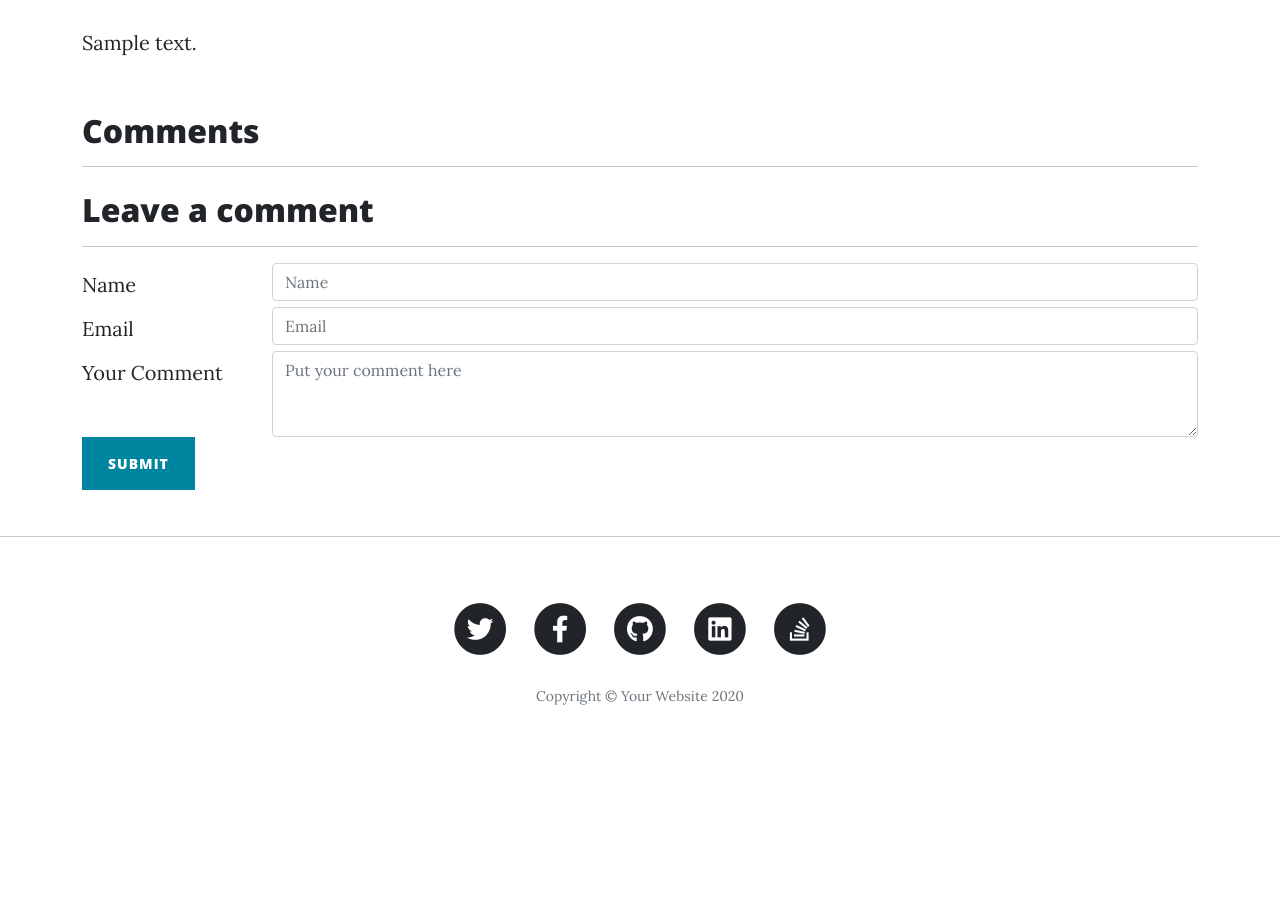
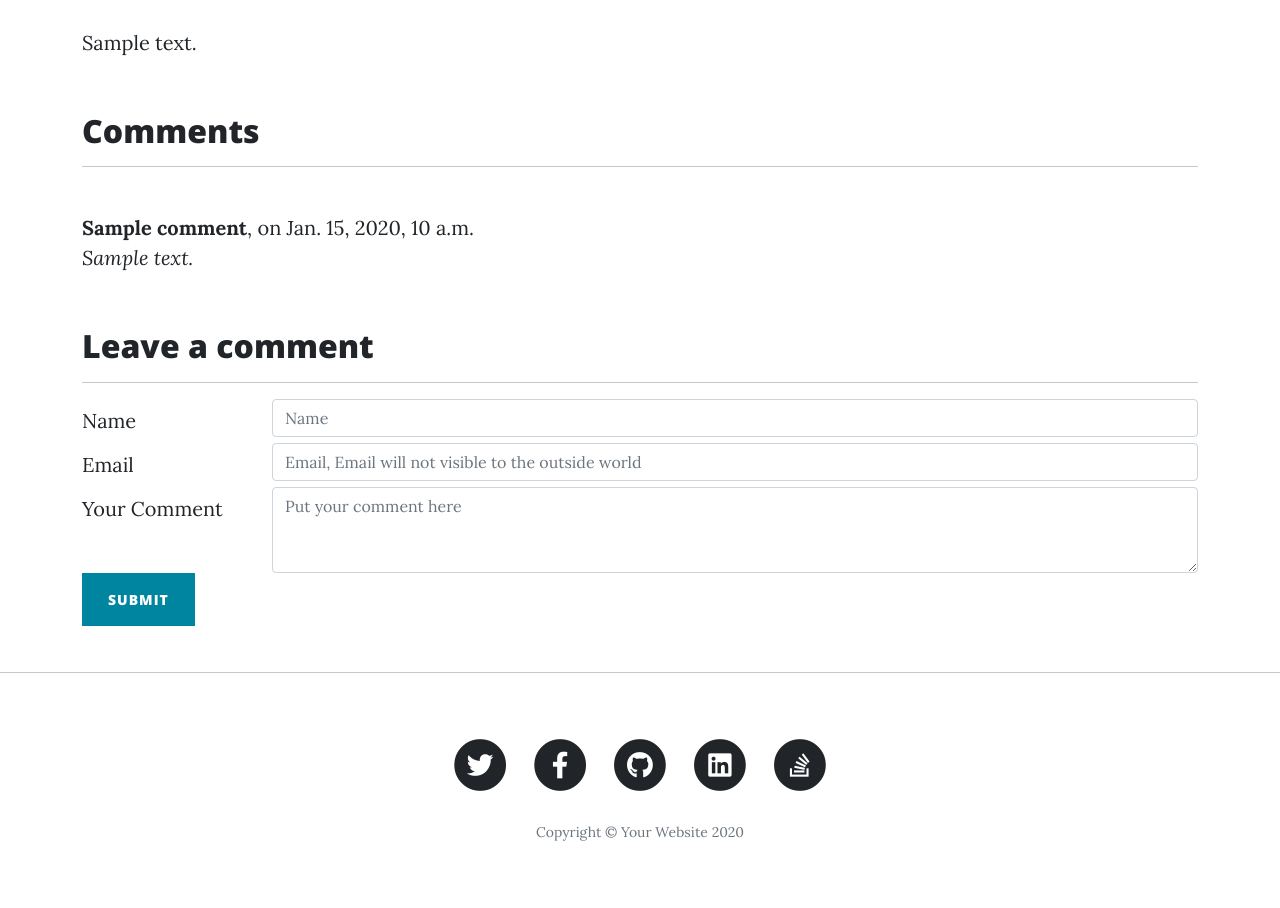
Before and after one commit to sharif-42/Personal_Website, a Django app: template templates/post-detail.html in a window 1280 px wide. Shown: the part 166-1074 px from the top of the page. Before the commit the page ends 871 px from the top, so only its background shows below. Run offline with Django 3.2, Linux system fonts and the light colour scheme; the template is opened without the code that fills it: values that come from a table or form of the project are taken from there, others are empty; tables that the repository leaves empty hold one stand-in row (values such as "Sample post"); some libraries are stand-ins or nearby versions.

Commit message:
Code modifeid for comment section

```diff
--- a/blog/rest_apis/urls.py
+++ b/blog/rest_apis/urls.py
@@ -1,8 +1,11 @@
 from django.urls import path
 
-from blog.rest_apis.views import HomeView, PostDetailView
+from blog.rest_apis.views import (
+    HomeView,
+    PostDetailView,
+)
 
 urlpatterns = [
     path('', HomeView.as_view(), name='home'),
-    path('<slug:slug>', PostDetailView.as_view(), name='post-detail'),
+    path('post/<uuid:post_uuid>/', PostDetailView.as_view(), name='post-detail'),
 ]
--- a/requirements.txt
+++ b/requirements.txt
@@ -1,6 +1,8 @@
 asgiref==3.3.4
 Django==3.2
+django-crispy-forms==1.11.2
 django-extensions==3.1.3
+djangorestframework==3.12.4
 Pillow==8.2.0
 psycopg2-binary==2.8.5
 pytz==2021.1
--- a/static_in_env/css/clean-blog.css
+++ b/static_in_env/css/clean-blog.css
@@ -408,3 +408,10 @@ footer .copyright {
   font-size: 16px;
   padding: 25px 35px;
 }
+
+.code{
+	font-size: 18px;
+	background: #b6b6b6;
+	padding: 20px ;
+	overflow: hidden;
+}
--- a/templates/base.html
+++ b/templates/base.html
@@ -7,7 +7,7 @@
     <meta charset="utf-8">
     <meta name="viewport" content="width=device-width, initial-scale=1, shrink-to-fit=no">
 
-    <title>{% block head_title %}{% endblock %}</title>
+    <title>{{object.title}}</title>
 
     <!-- Bootstrap core CSS -->
     <link href="https://cdn.jsdelivr.net/npm/bootstrap@5.0.0-beta1/dist/css/bootstrap.min.css" rel="stylesheet"
@@ -22,7 +22,7 @@
           rel='stylesheet' type='text/css'>
 
     <!-- Custom styles for this template -->
-    <link href="{% static 'css/clean-blog.min.css' %}" rel="stylesheet">
+    <link href="{% static 'css/clean-blog.css' %}" rel="stylesheet">
 
 </head>
 
--- a/templates/home.html
+++ b/templates/home.html
@@ -23,7 +23,7 @@
         <div class="col-lg-12 col-md-12 mx-auto">
             <div class="post-preview">
                 {% for post in posts %}
-                <a href="/{{post.slug}}">
+                <a href="/post/{{post.uuid}}/">
                     <h2 class="post-title">
                         {{post.title}}
                     </h2>
--- a/templates/post-detail.html
+++ b/templates/post-detail.html
@@ -1,5 +1,6 @@
 {% extends 'base.html' %}
 {% load static %}
+{% load crispy_forms_tags %}
 {% block head_title %}{{object.title}}{% endblock %}
 
 {% block content %}
@@ -9,10 +10,10 @@
     <div class="container mt-4">
         <div class="row">
             <div class="col-lg-12 col-md-12 mx-auto">
-                <h1 class="mt-4">{{object.title}}</h1>
+                <h1 class="mt-4">{{post.title}}</h1>
                 <span class="meta">Posted by
-                    <a href="#">{{post.author.full_name}}</a> on {{object.created_at}}</span>
-                <p>{{object.content|safe|linebreaks}}</p>
+                    <a href="#">{{post.author.full_name}}</a> on {{post.created_at}}</span>
+                <p>{{post.content|safe|linebreaks}}</p>
             </div>
         </div>
     </div>
@@ -22,31 +23,44 @@
     <div class="container mt-4">
         <h2>Comments</h2>
         <hr>
+
+        <div class="row">
+            <div class="col-lg-12 col-md-12 mx-auto">
+                {% for comment in comments %}
+                <p>
+                    <b>{{comment.name}}</b>, on {{post.created_at}}<br>
+                    <i>{{comment.description|safe}}</i>
+                </p>
+                {% endfor %}
+            </div>
+        </div>
     </div>
 </comments>
 
-<comment>
+<comment-form>
     <div class="container mt-4">
         <h2>Leave a comment</h2>
         <hr>
-        <form>
+        <form action="/post/{{post.uuid}}/" class="post_form" method='POST'>
+            {% csrf_token %}
             <div class="form-group row">
                 <label for="inputName" class="col-sm-2 col-form-label">Name</label>
                 <div class="col-sm-10">
-                    <input type="text" class="form-control" id="inputName" placeholder="Name">
+                    <input type="text" name="name" class="form-control" id="inputName" placeholder="Name" required>
                 </div>
             </div>
             <div class="form-group row">
                 <label for="inputEmail" class="col-sm-2 col-form-label">Email</label>
                 <div class="col-sm-10">
-                    <input type="email" class="form-control" id="inputEmail" placeholder="Email">
+                    <input type="email" name="email" , class="form-control" id="inputEmail"
+                           placeholder="Email, Email will not visible to the outside world" required>
                 </div>
             </div>
             <div class="form-group row">
                 <label for="inputComment" class="col-sm-2 col-form-label">Your Comment</label>
                 <div class="col-sm-10">
-                    <textarea class="form-control" id="inputComment" rows="3"
-                              placeholder="Put your comment here"></textarea>
+                    <textarea class="form-control" name="description" id="inputComment" rows="3"
+                              placeholder="Put your comment here" required></textarea>
                 </div>
             </div>
             <div class="form-group row">
@@ -57,6 +71,6 @@
         </form>
     </div>
     <br>
-</comment>
+</comment-form>
 
 {% endblock content %}
--- a/website/settings.py
+++ b/website/settings.py
@@ -31,7 +31,10 @@ DEFAULT_APPS = [
 ]
 
 THIRD_PARTY_APPS = [
+    'rest_framework',
     'django_extensions',
+    'crispy_forms',
+
 ]
 
 LOCAL_APPS = [
@@ -140,3 +143,6 @@ DEFAULT_AUTO_FIELD = 'django.db.models.BigAutoField'
 
 # For Custom User
 AUTH_USER_MODEL = 'users.User'
+
+# crispy bootstrap template
+CRISPY_TEMPLATE_PACK = 'bootstrap4'
```
Also changed, not shown: blog/rest_apis/views.py (+32 -2 lines), blog/services/post_services.py (added, +25 -0 lines).
